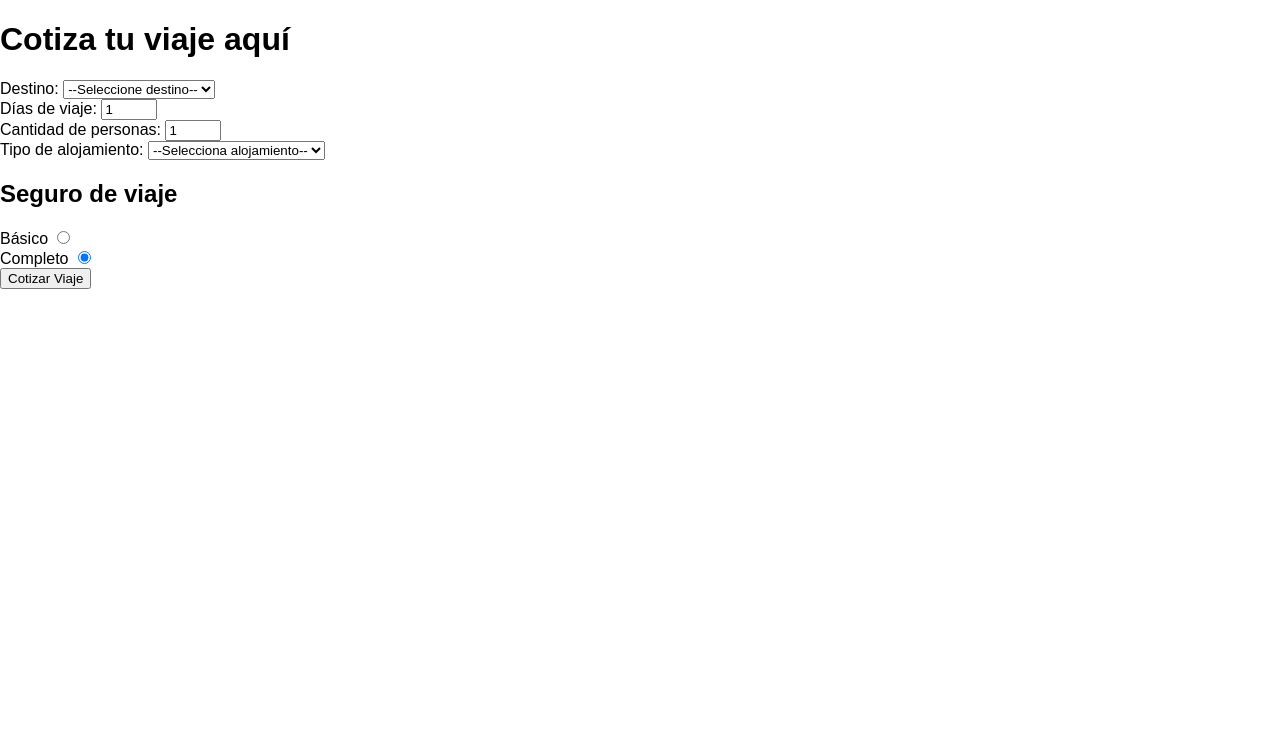
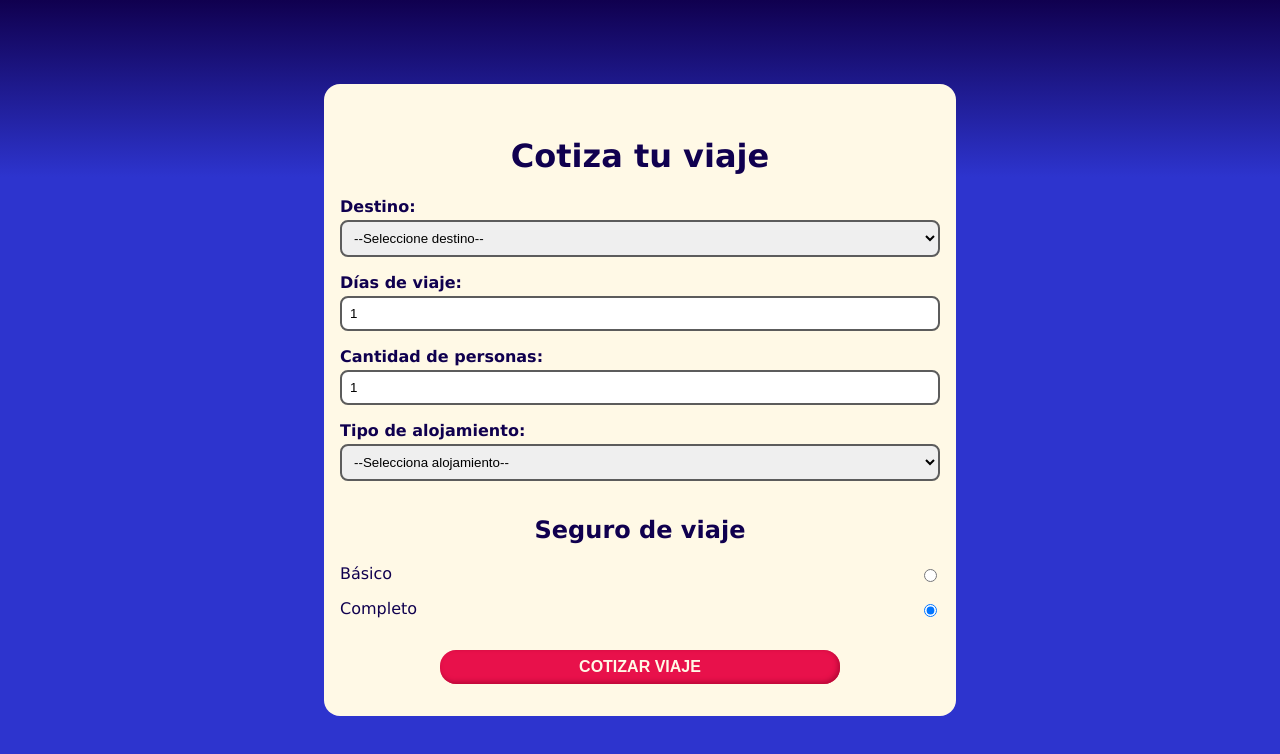
Before and after one commit to devchris03/cotiza-viaje, a plain HTML site: page index.html in a window 1280 px wide. Drawn offline with Linux system fonts and the light colour scheme.

Commit message:
style: Agregar estilo al fomulario)

```diff
--- a/css/style.css
+++ b/css/style.css
@@ -8,130 +8,87 @@
 }
 
 /* estilos globales */
-
 body {
+    background: var(--linearGradient);
     margin: 0;
-    font-family: sans-serif;
+    font-family:'Lucida Sans', 'Lucida Sans Regular', 'Lucida Grande', 'Lucida Sans Unicode', Geneva, Verdana, sans-serif
 }
 
-.wrapper {
-    max-inline-size: 62.5rem;
-    margin: 0 auto;
-    padding-inline: 1rem;
-}
-
-.btn {
-    background: transparent;
-    border: none;
-    border-radius: 1rem;
-    color: var(--coloWhite);
-    cursor: pointer;
-    padding: .5rem 1rem;
-    font-weight: 700;
-}
-
-/* ||main */
-.main {
+main {
     display: flex;
     align-items: center;
     justify-content: center;
 
-    background: var(--linearGradient);
     min-block-size: 100vh;
-    padding-block-start: 2rem;
-    box-sizing: border-box;
-
-    .title {
-        text-align: center;
-        color: var(--colorPrimary);
-        margin-block-start: 0;
-    }
 }
 
-
-/* ||fomulario */
+/* estilos */
 .form {
-    display: flex;
-    flex-direction: column;
-    gap: 1rem;
-
     background: var(--coloWhite);
-    border: 1px solid var(--colorGray);
+    color: var(--colorPrimary);
+    margin-inline: 1rem;
     padding: 2rem 1rem;
     border-radius: 1rem;
     inline-size: 100%;
-    box-sizing: border-box;
-    margin-inline: 1rem;
+    max-inline-size: 600px;
+    text-align: center;
 
-    .label-select {
-        display: block;
-        margin-block-end: .5rem;
+    .title,
+    .titleCampo {
+        text-align: center;
+        color: var(--colorPrimary);
     }
 
+    .content {
+        display: flex;
+        flex-direction: column;
+        gap: 1rem;
+        text-align: start;
+    }
+
+    .label {
+        display: block;
+        margin-block-end: .25rem;
+        font-weight: 700;
+    }
+
+    .input,
     .select {
         display: block;
         inline-size: 100%;
-        padding: .5rem;
         box-sizing: border-box;
+        padding: .5rem .5rem;
         border-radius: .5rem;
-        border: 1px solid var(--colorGray);
+        border: 2px solid var(--colorGray);
     }
 
-    .campo-radio {
+    .radio {
         display: flex;
+        justify-content: space-between;
         align-items: center;
-        justify-content: space-between;
         gap: 1rem;
+
+        margin-block-end: 1rem;
     }
 
-    .submit {
+    .button {
+        margin-block-start: 1rem;
+        inline-size: 100%;
+        max-inline-size: 400px;
+        padding: .5rem;
         background: var(--colorPink);
+        color: var(--coloWhite);
+        font-weight: 700;
+        border-radius: 1rem;
+        border: none;
+        cursor: pointer;
+        box-shadow: inset -2px -2px 5px rgb(181, 8, 54);
         font-size: 1rem;
-        padding-block: .625rem;
-        margin-block: 1rem;
-        box-shadow: inset -2px -2px 2px rgb(121, 15, 78);
+        text-transform: uppercase;
+        transition: background .3s;
 
         &:hover {
-            background: rgb(170, 4, 48);
-        }
-
-        &:active {
-            scale: .9;
+            background: rgb(149, 4, 42);
         }
     }
 }
-
-
-
-/* ||media queries */
-
-@media (width >= 768px) {
-
-    .header {
-        .button {
-            font-size: 1rem;
-        }
-    }
-}
-
-@media (width >= 768px) {
-
-    .header {
-        .text {
-            font-size: 1.5rem;
-        }
-    }
-}
-
-@media (width > 800px) {
-    .form {
-        inline-size: 800px;
-        margin: 0 auto;
-
-        .submit {
-            inline-size: 50%;
-            max-inline-size: 50%;
-            align-self: center;
-        }
-    }
-}
--- a/index.html
+++ b/index.html
@@ -8,12 +8,12 @@
 </head>
 <body>
     <main role="form">
-        <form action="">
-            <h1 class="title">Cotiza tu viaje aquí</h1>
+        <form action="" class="form">
+            <h1 class="title">Cotiza tu viaje</h1>
             <div class="content">
                 <div class="campo">
                     <label for="destino" class="label">Destino:</label>
-                    <select name="destino" id="destino">
+                    <select name="destino" id="destino" class="select">
                         <option value="">--Seleccione destino--</option>
                         <option value="europa">Europa</option>
                         <option value="asia">Asia</option>
@@ -24,17 +24,17 @@
 
                 <div class="campo">
                     <label for="dias" class="label">Días de viaje:</label>
-                    <input type="number" name="dias" id="dias" min="1" max="30" value="1">
+                    <input  class="input" type="number" name="dias" id="dias" min="1" max="30" value="1">
                 </div> <!-- campo -->
 
                 <div class="campo">
                     <label for="personas" class="label">Cantidad de personas:</label>
-                    <input type="number" name="personas" id="personas" min="1" max="30" value="1">
+                    <input class="input" type="number" name="personas" id="personas" min="1" max="30" value="1">
                 </div> <!-- campo -->
 
                 <div class="campo">
                     <label for="alojamiento" class="label">Tipo de alojamiento:</label>
-                    <select name="alojamiento" id="alojamiento">
+                    <select class="select" name="alojamiento" id="alojamiento">
                         <option value="">--Selecciona alojamiento--</option>
                         <option value="lujo">Hotel de lujo</option>
                         <option value="economico">Hotel económico</option>
@@ -43,15 +43,16 @@
                 </div> <!-- campo -->
                 <div class="campo radioCampo">
                     <h2 class="titleCampo">Seguro de viaje</h2>
+                    <div class="radioContent">
                         <div class="radio">
                             <label for="basico">Básico</label>
                             <input type="radio" id="basico" name="seguro" value="seguro" checked>
                         </div> <!-- radio -->
-
                         <div class="radio">
                             <label for="completo">Completo</label>
                             <input type="radio" id="completo" name="seguro" value="seguro" checked>
                         </div> <!-- radio -->
+                    </div>
                 </div> <!-- campo -->
             </div> <!-- content -->
             <button type="submit" class="button">Cotizar Viaje</button>
```
Lines whose indentation alone changed are shown as unchanged.
